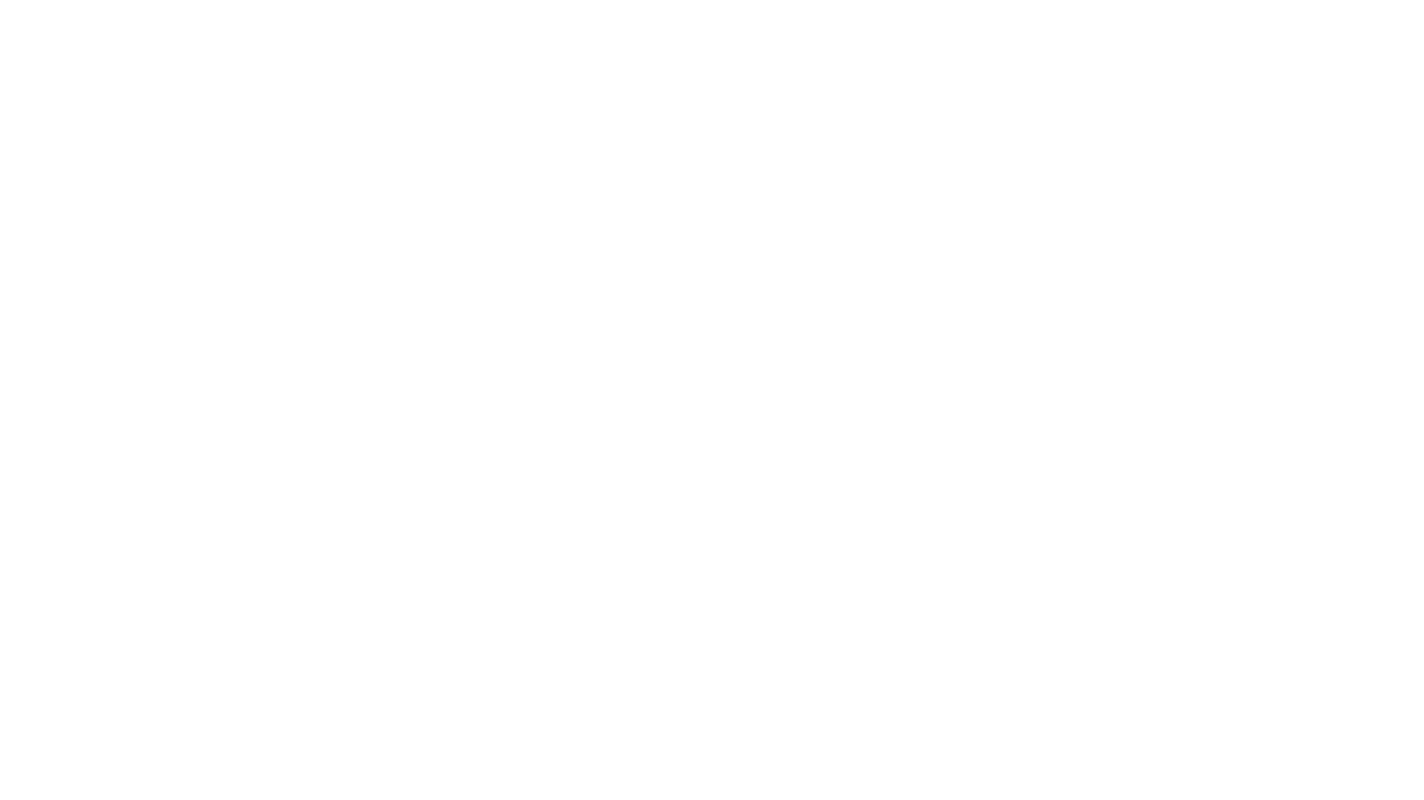
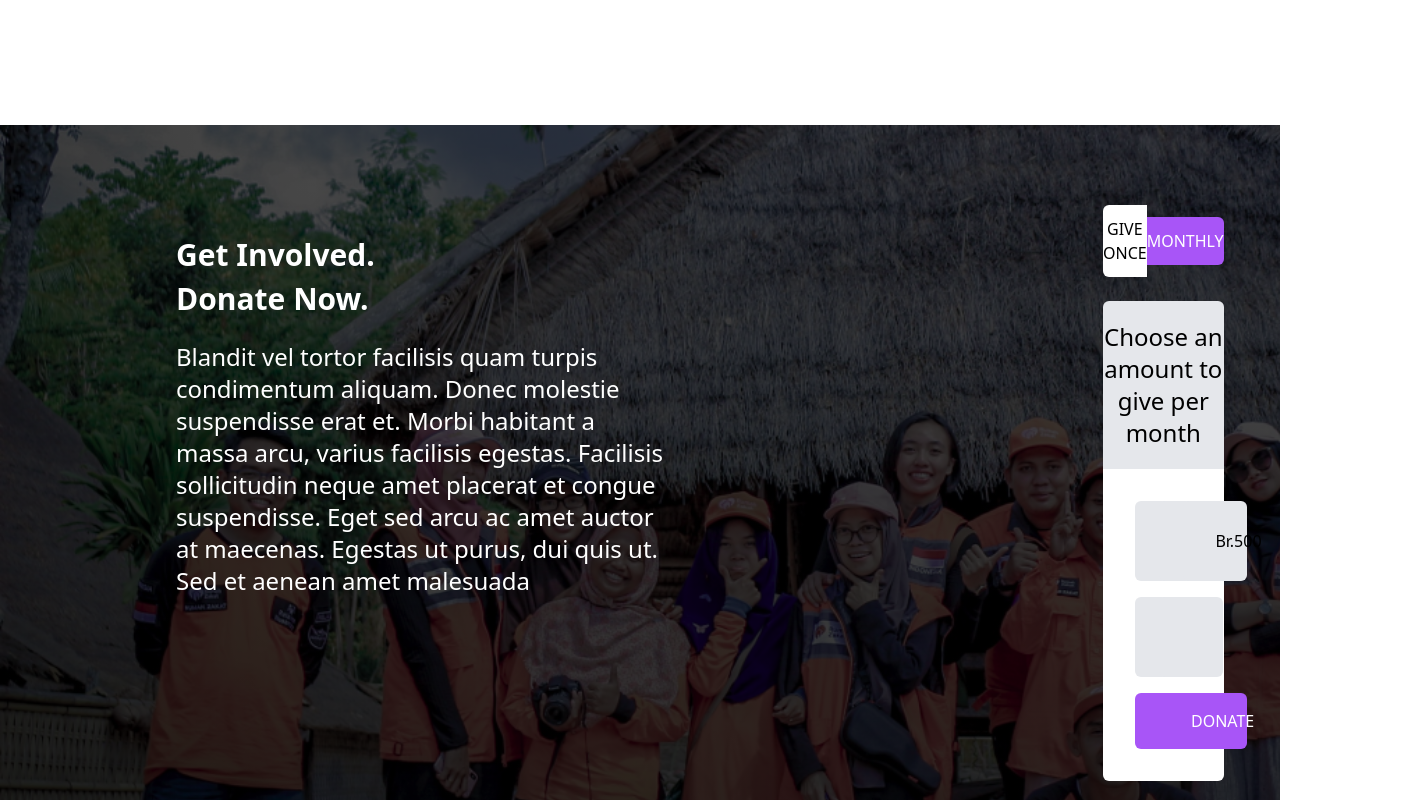
Before and after one commit to abdukasim/muntaha-website, a Next.js app: page / in a window 1280 px wide. Shown: the part 3520-4320 px from the top of the page, 1424 px wide, since content can reach past the window. Before the commit the page ends 3645 px from the top, so only its background shows below. Built offline with nearby package versions, Linux system fonts and the light colour scheme.

Commit message:
donations section added with assets and relevant styles in global.css

```diff
--- /dev/null
+++ b/components/donationSection.js
@@ -0,0 +1,59 @@
+import React from "react";
+
+export default function DonationSection() {
+  return (
+    <section className="donation-section donation-pattern-sm md:donation-pattern-lg bg-no-repeat bg-cover">
+      <div className="flex flex-col md:flex-row">
+        <div className="px-10 pt-16 pb-10 md:py-28 md:px-44  md:bg-inherit flex items-start flex-col w-full md:w-max">
+          <h2 className="font-black text-3xl text-white mb-2">Get Involved.</h2>
+          <h2 className="font-black text-3xl text-white mb-6">Donate Now.</h2>
+          <p className="mb-6 pb-3 font-light text-base text-white md:text-2xl md:about-p-sm">
+            Blandit vel tortor facilisis quam turpis condimentum aliquam. Donec
+            molestie suspendisse erat et. Morbi habitant a massa arcu, varius
+            facilisis egestas. Facilisis sollicitudin neque amet placerat et
+            congue suspendisse. Eget sed arcu ac amet auctor at maecenas.
+            Egestas ut purus, dui quis ut. Sed et aenean amet malesuada
+          </p>
+        </div>
+        <div className="md:mt-20 md:mx-14 md:px-40 w-full">
+          <div className="flex flex-row items-center justify-center mb-6 mx-10">
+            <button className="py-3 w-full bg-white uppercase rounded-tl-md rounded-bl-md">
+              give once
+            </button>
+            <button className="py-3 w-full bg-purple-500 text-white uppercase rounded-br-md rounded-tr-md">
+              monthly
+            </button>
+          </div>
+          <div className="flex flex-col mx-10 mb-16">
+            <div className="bg-gray-200 rounded-tr-md rounded-tl-md py-5 md:px-18">
+              <p className="font-medium text-base sm:text-lg md:text-2xl text-center">
+                Choose an amount to give per month
+              </p>
+            </div>
+            <div className=" bg-white rounded-br-md rounded-bl-md grid grid-cols-3 gap-4 p-5 md:p-8">
+              <button className="py-4 md:py-7 sm:px-7 md:px-8 bg-gray-200 rounded-md">
+                <p className="text-center text-xs sm:text-base">Br.50</p>
+              </button>
+              <button className="py-4 md:py-7 sm:px-7 md:px-8 bg-gray-200 rounded-md">
+                <p className="text-center text-xs sm:text-base">Br.100</p>
+              </button>
+              <button className="py-4 md:py-7 sm:px-7 md:px-8 bg-gray-200 rounded-md">
+                <p className="text-center text-xs sm:text-base">Br.500</p>
+              </button>
+              <button className="py-4 md:py-7 sm:px-7 md:px-8 bg-gray-200 rounded-md">
+                <p className="text-center text-xs sm:text-base">Br.1000</p>
+              </button>
+              <input
+                className="py-4 md:py-7 sm:px-7 md:px-8 bg-gray-200 rounded-md col-span-2 placeholder:text-center placeholder:text-xs placeholder:sm:text-base placeholder:text-black"
+                placeholder="Other Amount"
+              />
+              <button className="col-span-3 py-4 px-14 md:px-18 bg-purple-500 text-white uppercase rounded-md">
+                donate
+              </button>
+            </div>
+          </div>
+        </div>
+      </div>
+    </section>
+  );
+}
--- a/pages/index.js
+++ b/pages/index.js
@@ -2,6 +2,7 @@ import Head from "next/head";
 import Image from "next/image";
 import AboutSection from "../components/aboutSection";
 import ActivitySection from "../components/activitySection";
+import DonationSection from "../components/donationSection";
 import Header from "../components/header";
 import StatSection from "../components/statSection";
 
@@ -18,6 +19,7 @@ export default function Home() {
       <AboutSection />
       <ActivitySection />
       <StatSection />
+      <DonationSection />
     </div>
   );
 }
--- a/styles/globals.css
+++ b/styles/globals.css
@@ -39,4 +39,10 @@ a {
   .stat-pattern {
     background: linear-gradient(84.58deg, #65A5E1 0%, #D065E1 99.67%);
   }
+  .donation-pattern-sm {
+    background-image: linear-gradient(rgba(0, 0, 0, .7), rgba(0,0,0,.8)), url(../public/images/volunteer-sm.png) ;
+  }
+  .donation-pattern-lg {
+    background-image: linear-gradient(rgba(0, 0, 0, .7), rgba(0,0,0,.8)), url(../public/images/volunteers.png);
+  }
 }
```
Also changed, not shown: public/images/volunteer-sm.png (added), public/images/volunteers.png (added).
